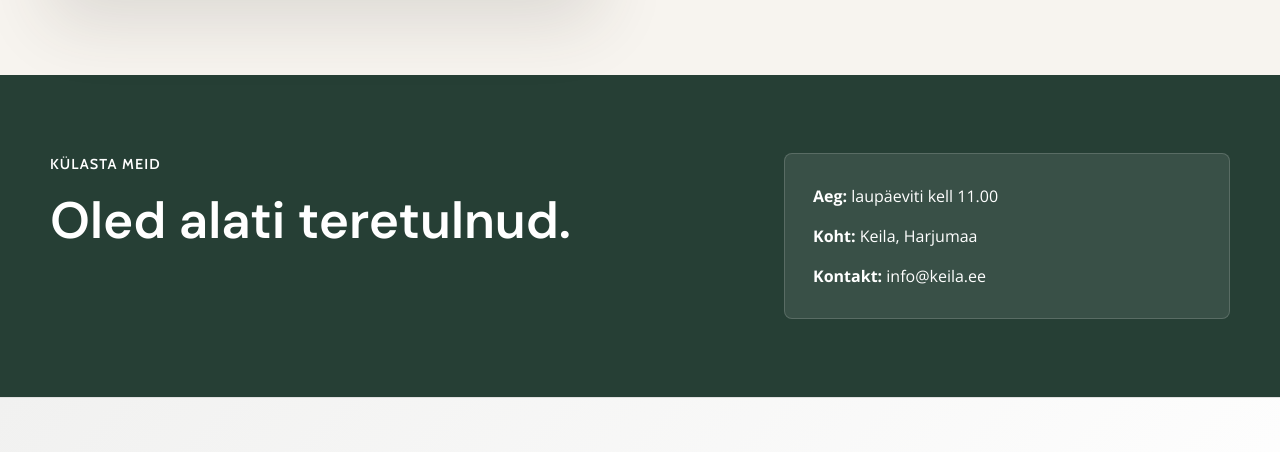
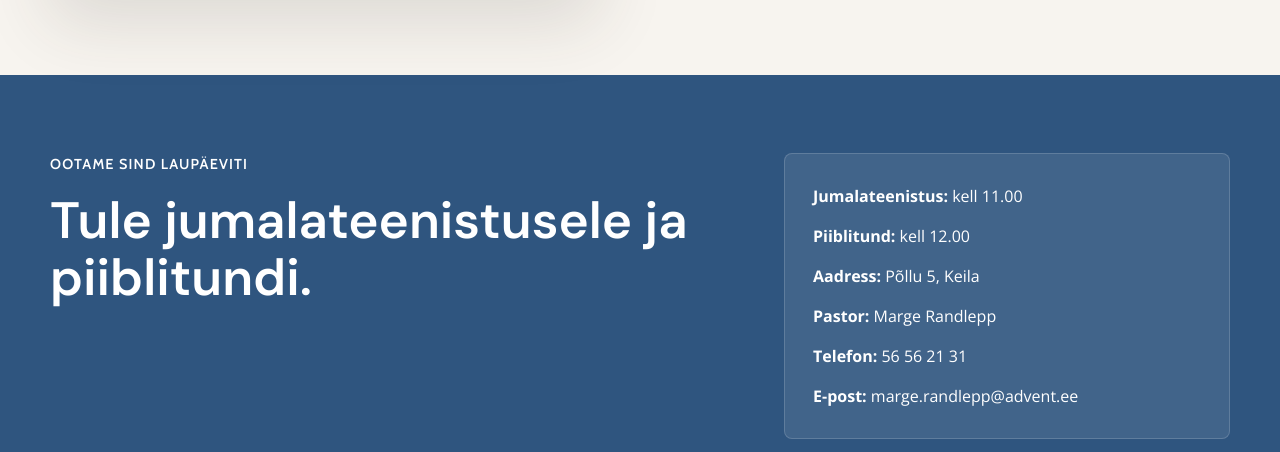
Before and after one commit to eenokr/keila.advent.ee, an Astro site: page / in a window 1280 px wide. Shown: the part 1939-2391 px from the top of the page. Built offline with nearby package versions, Linux system fonts and the light colour scheme; Astro itself is replaced by a stand-in of ours.

Commit message:
Update index.astro

```diff
--- a/src/pages/index.astro
+++ b/src/pages/index.astro
@@ -103,13 +103,19 @@ const base = Astro.site?.pathname || '/';
 			<section class="visit-section" id="contact">
 				<div class="visit-inner">
 					<div>
-						<p class="eyebrow">Külasta meid</p>
-						<h2>Oled alati teretulnud.</h2>
+						<p class="eyebrow">Ootame sind laupäeviti</p>
+						<h2>Tule jumalateenistusele ja piiblitundi.</h2>
 					</div>
 					<div class="visit-details">
-						<p><strong>Aeg:</strong> laupäeviti kell 11.00</p>
-						<p><strong>Koht:</strong> Keila, Harjumaa</p>
-						<p><strong>Kontakt:</strong> info@keila.ee</p>
+						<p><strong>Jumalateenistus:</strong> kell 11.00</p>
+						<p><strong>Piiblitund:</strong> kell 12.00</p>
+						<p><strong>Aadress:</strong> Põllu 5, Keila</p>
+						<p><strong>Pastor:</strong> Marge Randlepp</p>
+						<p><strong>Telefon:</strong> <a href="tel:+37256562131">56 56 21 31</a></p>
+						<p>
+							<strong>E-post:</strong>
+							<a href="mailto:marge.randlepp@advent.ee">marge.randlepp@advent.ee</a>
+						</p>
 					</div>
 				</div>
 			</section>
@@ -313,7 +319,7 @@ const base = Astro.site?.pathname || '/';
 	}
 
 	.visit-section {
-		background: #263f35;
+		background: #2f557f;
 		color: #ffffff;
 	}
 
@@ -335,6 +341,16 @@ const base = Astro.site?.pathname || '/';
 		border: 1px solid rgba(255, 255, 255, 0.16);
 		border-radius: 8px;
 		padding: 28px;
+	}
+
+	.visit-details a {
+		color: #ffffff;
+		text-decoration-color: rgba(255, 255, 255, 0.58);
+		text-underline-offset: 3px;
+	}
+
+	.visit-details a:hover {
+		text-decoration-color: #ffffff;
 	}
 
 	.visit-details p + p {
```
